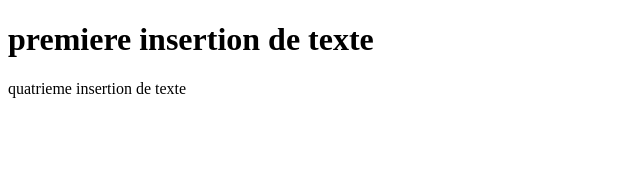
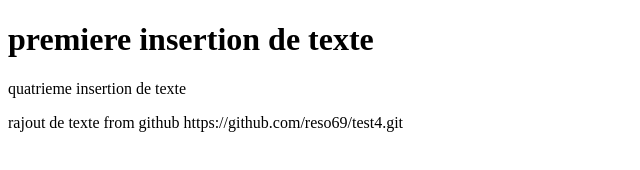
Before and after one commit to reso69/test4, a plain HTML site: page index.html in a window 1280 px wide. Shown: the whole page, without its empty margins (0-640 px from the left). Drawn offline with Linux system fonts and the light colour scheme.

Commit message:
Update index.html

```diff
--- a/index.html
+++ b/index.html
@@ -10,6 +10,6 @@
     <h1>premiere insertion de texte</h1>
 
     <p>quatrieme insertion de texte</p>
-
+    rajout de texte from github https://github.com/reso69/test4.git
 </body>
 </html>
```
